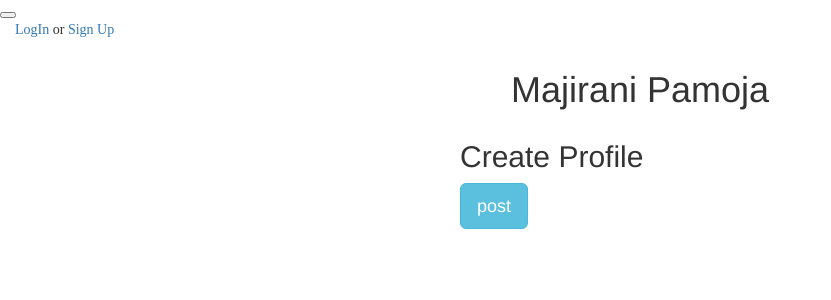
After one commit to Roseoketch/Jirani-Pamoja, a Django app: template hood/templates/profile/new.html in a window 1280 px wide. The commit adds this page. Shown: the top 300 px of the page, without its empty margins (0-831 px from the left). Run offline with Django 3.2, Linux system fonts and the light colour scheme; the template is opened without the code that fills it: most values are stand-ins (such as "Sample title", 1, 10 or a date in 2020); some libraries are stand-ins or nearby versions.

Commit message:
redirecting views

```diff
--- a/hood/templates/navbar.html
+++ b/hood/templates/navbar.html
@@ -29,9 +29,9 @@
       {% if user.is_authenticated %}
       <a class="nav-item nav-link active" href="/">Home</a>
       <a class="nav-item nav-link active" href="{% url 'profile' %}">Profile</a>
-      <a class="nav-item nav-link active" href="{% url 'hood' %}">Neighbor</a>
-      <a class="nav-item nav-link active" href="{% url 'biz' %}">Business</a>
-      <a class="nav-item nav-link active" href="/logout">LogOut</a> {% else %}
+      <a class="nav-item nav-link active" href="{% url 'jirani' %}">Neighbor</a>
+      <a class="nav-item nav-link active" href="{% url 'business' %}">Business</a>
+      <a class="nav-item nav-link active" href="/logout">logout</a> {% else %}
       <p><a class="nav-item nav-link active" href="{% url 'auth_login' %}">LogIn</a> or <a href="/accounts/register/" class="nav-item nav-link active">Sign Up</a></p>
       {% endif %}
     </div>
--- /dev/null
+++ b/hood/templates/profile/new.html
@@ -0,0 +1,41 @@
+{% extends 'base.html' %}
+{% load bootstrap3 %}
+{% load static %}
+{% block content %}
+{{block.super}}
+
+<!DOCTYPE html>
+<html>
+
+<head>
+  <meta charset="utf-8">
+  <title></title>
+</head>
+
+<body>
+  <div class="container mt-5">
+    <div class="row"></div>
+    <div class="row">
+      <div class="col-md-4"></div>
+      <div class="col-md-4">
+        <div class="card card-info mt-5">
+          <div class="card-header">
+            <h2>Create Profile</h2>
+          </div>
+          <div class="card-body">
+            <form action="{% url 'new_profile' %}" method="post" enctype="multipart/form-data">
+              {% csrf_token %} {% bootstrap_form upload_form %}
+              <div class="form-group">
+                <input type="submit" class="btn btn-info btn-lg" value="post">
+              </div>
+            </form>
+          </div>
+        </div>
+      </div>
+      <div class="col-md-4"></div>
+    </div>
+  </div>
+  {% endblock %}
+</body>
+
+</html>
--- a/hood/urls.py
+++ b/hood/urls.py
@@ -5,9 +5,12 @@ from django.conf import settings
 
 urlpatterns=[
     url('^$',views.welcome,name = 'welcome'),
-    url(r'^new/',views.create_profile,name='new_profile'),
+    url(r'^new/',views.create_profile,name='create_profile'),
     url(r'^post/',views.new_post,name='post'),
     url(r'^searched/', views.search_results, name='search_results'),
+    url(r'^profile/',views.view_profile,name='profile'),
+    url(r'^businesses/',views.view_business,name='find_business'),
+    url(r'^view_your_neighbor/',views.view_neighbor,name='neighbor'),
 
 
 ]
```
Also changed, not shown: hood/views.py (+12 -9 lines).
